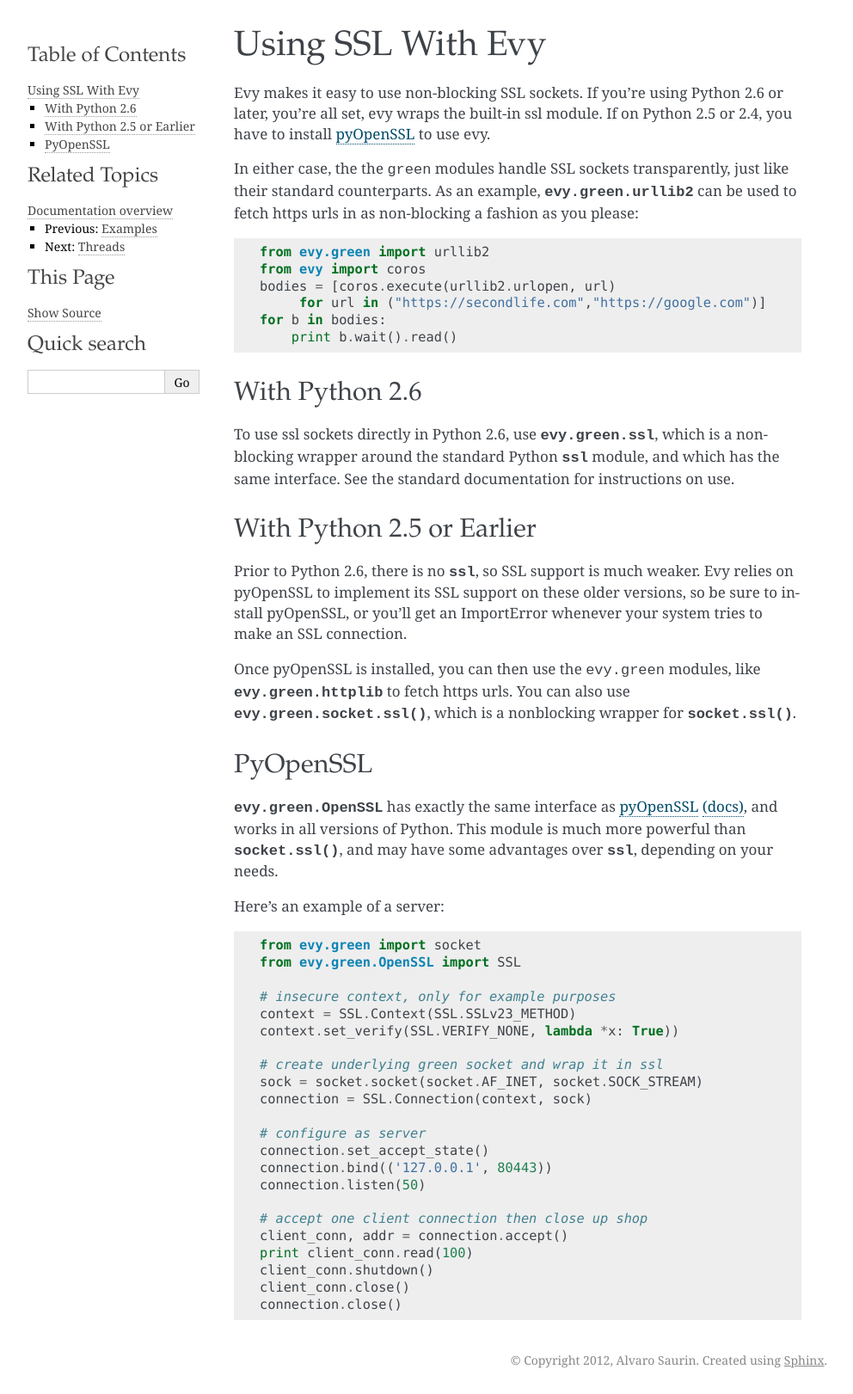
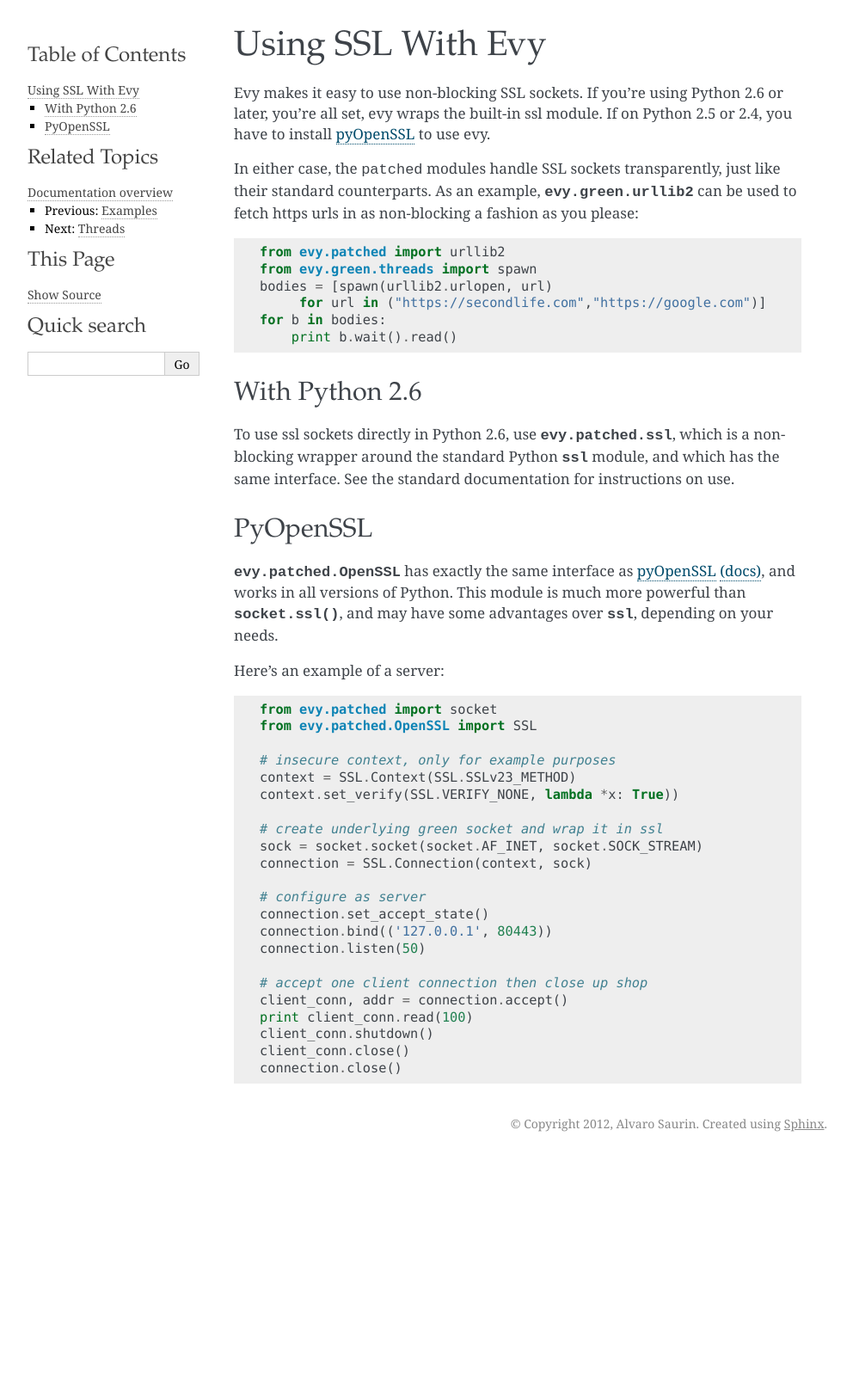
Before and after one commit to inercia/evy, a Sphinx documentation site: the page built from doc/ssl.rst, in a window 1280 px wide. Shown: the whole page at 86% size, without its empty margins (148-1140 px from the left). Built offline with Sphinx 7.4.7, drawn with Linux system fonts in a browser that asks for light colours; after the commit the page ends 1346 px from its top, so only the background shows below that.

Commit message:
Docs updated

```diff
--- a/doc/ssl.rst
+++ b/doc/ssl.rst
@@ -1,13 +1,17 @@
 Using SSL With Evy
 ========================
 
-Evy makes it easy to use non-blocking SSL sockets.  If you're using Python 2.6 or later, you're all set, evy wraps the built-in ssl module.  If on Python 2.5 or 2.4, you have to install pyOpenSSL_ to use evy.
+Evy makes it easy to use non-blocking SSL sockets.  If you're using Python 2.6
+or later, you're all set, evy wraps the built-in ssl module.  If on Python 2.5
+or 2.4, you have to install pyOpenSSL_ to use evy.
 
-In either case, the the ``green`` modules handle SSL sockets transparently, just like their standard counterparts.  As an example, :mod:`evy.green.urllib2` can be used to fetch https urls in as non-blocking a fashion as you please::
+In either case, the ``patched`` modules handle SSL sockets transparently, just
+like their standard counterparts.  As an example, :mod:`evy.green.urllib2` can
+be used to fetch https urls in as non-blocking a fashion as you please::
 
-    from evy.green import urllib2
-    from evy import coros
-    bodies = [coros.execute(urllib2.urlopen, url)
+    from evy.patched import urllib2
+    from evy.green.threads import spawn
+    bodies = [spawn(urllib2.urlopen, url)
          for url in ("https://secondlife.com","https://google.com")]
     for b in bodies:
         print b.wait().read()
@@ -16,24 +20,23 @@ In either case, the the ``green`` modules handle SSL sockets transparently, just
 With Python 2.6
 ----------------
 
-To use ssl sockets directly in Python 2.6, use :mod:`evy.green.ssl`, which is a non-blocking wrapper around the standard Python :mod:`ssl` module, and which has the same interface.  See the standard documentation for instructions on use.
-
-With Python 2.5 or Earlier
----------------------------
-
-Prior to Python 2.6, there is no :mod:`ssl`, so SSL support is much weaker.  Evy relies on pyOpenSSL to implement its SSL support on these older versions, so be sure to install pyOpenSSL, or you'll get an ImportError whenever your system tries to make an SSL connection.
-
-Once pyOpenSSL is installed, you can then use the ``evy.green`` modules, like :mod:`evy.green.httplib` to fetch https urls.  You can also use :func:`evy.green.socket.ssl`, which is a nonblocking wrapper for :func:`socket.ssl`.
+To use ssl sockets directly in Python 2.6, use :mod:`evy.patched.ssl`, which is
+a non-blocking wrapper around the standard Python :mod:`ssl` module, and which
+has the same interface.  See the standard documentation for instructions on use.
 
 PyOpenSSL
 ----------
 
-:mod:`evy.green.OpenSSL` has exactly the same interface as pyOpenSSL_ `(docs) <http://pyopenssl.sourceforge.net/pyOpenSSL.html/>`_, and works in all versions of Python.  This module is much more powerful than :func:`socket.ssl`, and may have some advantages over :mod:`ssl`, depending on your needs.
+:mod:`evy.patched.OpenSSL` has exactly the same interface as
+pyOpenSSL_ `(docs) <http://pyopenssl.sourceforge.net/pyOpenSSL.html/>`_,
+and works in all versions of Python.  This module is much more powerful than
+:func:`socket.ssl`, and may have some advantages over :mod:`ssl`, depending
+on your needs.
 
 Here's an example of a server::
 
-    from evy.green import socket
-    from evy.green.OpenSSL import SSL
+    from evy.patched import socket
+    from evy.patched.OpenSSL import SSL
 
     # insecure context, only for example purposes
     context = SSL.Context(SSL.SSLv23_METHOD)
```
